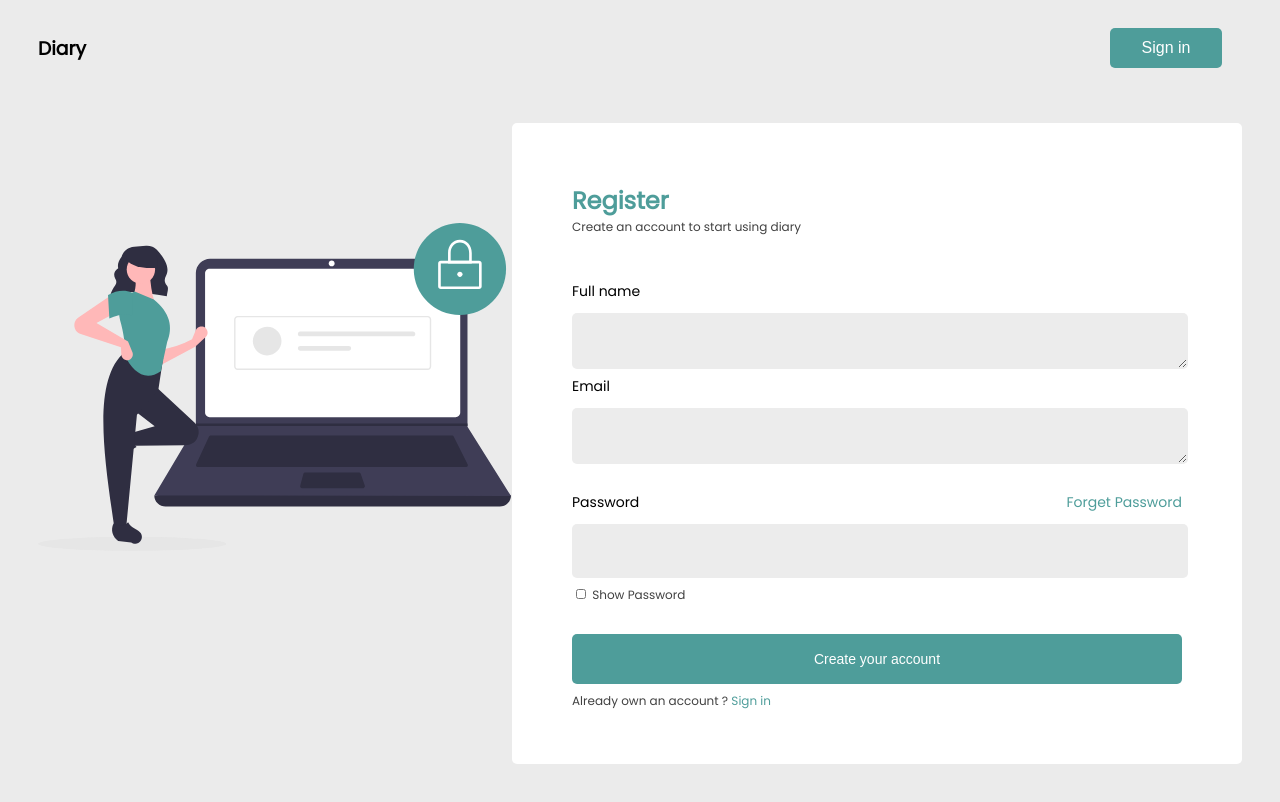
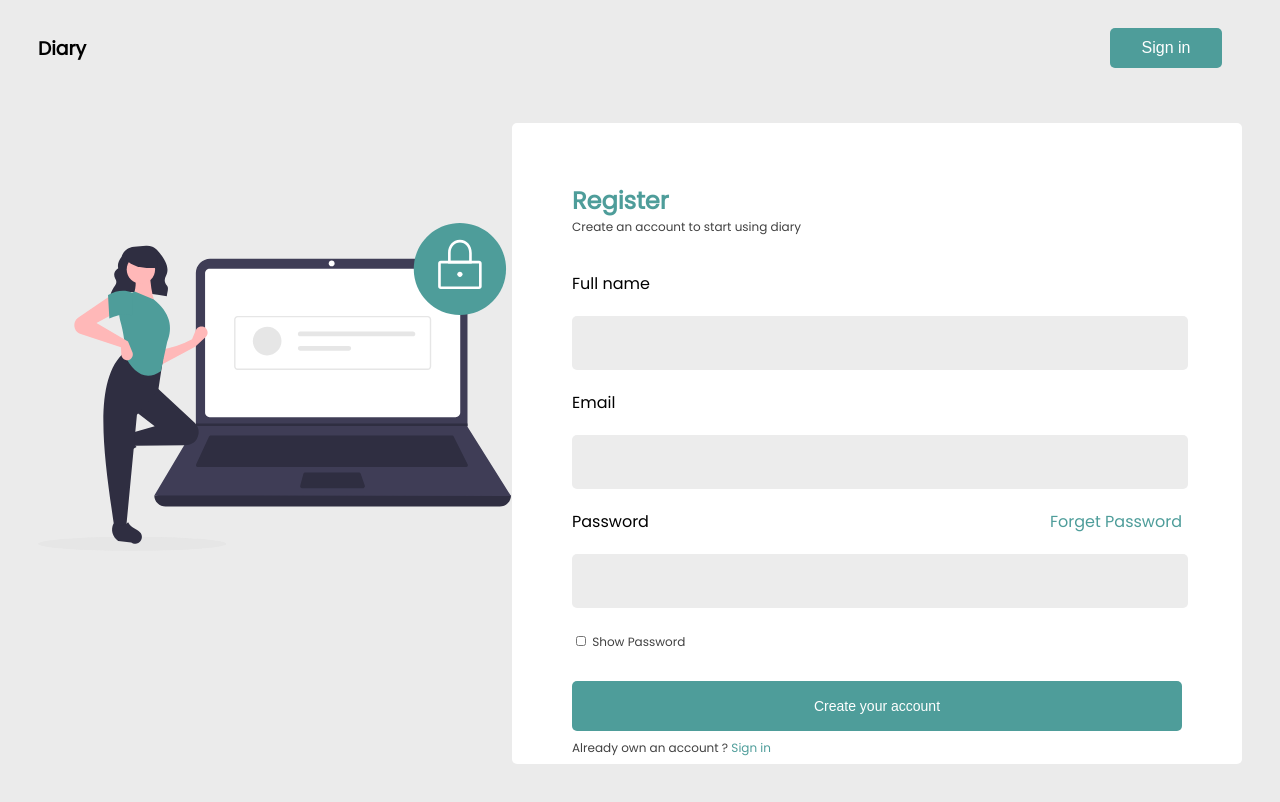
Before and after one commit to Nwakaego-Ego/Note-Application, a React (Vite) app: page /signup in a window 1280 px wide. Built offline with nearby package versions, Linux system fonts and the light colour scheme.

Commit message:
signup validation

```diff
--- a/src/Pages/Signup/Signup.jsx
+++ b/src/Pages/Signup/Signup.jsx
@@ -2,9 +2,14 @@ import SignInImage from "../../icons/SignInImage";
 import "./Signup.css";
 import { useNavigate } from "react-router-dom";
 import { Link } from "react-router-dom";
+import * as yup from "yup";
+import { Formik, Form, Field, ErrorMessage } from "formik";
+import "../../index.css";
+import { useState } from "react";
 
 function Signup() {
   const navigate = useNavigate();
+  const [showPassword, setshowPassword] = useState(false);
 
   function loginBtn() {
     navigate("/main");
@@ -13,6 +18,25 @@ function Signup() {
   function signinPage() {
     navigate("/");
   }
+
+  const showMyPassword = () => {
+    setshowPassword(!showPassword);
+  };
+
+  const schema = yup.object().shape({
+    name: yup
+      .string()
+      .max(20, "name cannot be more than 10 characters")
+      .required("name cannot be empty"),
+    email: yup.string().email().required("Email cannot be empty"),
+    password: yup
+      .string()
+      .max(10, "password should be 10 words max")
+      .min(5, "password should be 5 words minimum")
+      .required("password cannot be empty"),
+  });
+
+  const initialValues = { name: "", email: "", password: "" };
 
   return (
     <div>
@@ -37,37 +61,44 @@ function Signup() {
             <p className="login-question">
               Create an account to start using diary
             </p>
-            <form className="login-form">
+
+            <Formik
+              initialValues={initialValues}
+              validationSchema={schema}
+              onSubmit={(data) => {
+                console.log(data);
+              }}
+            >
+              {({ isValid, dirty }) => (
+                <Form className="login-form">
                   <div className="login-email">
-                <div className="login-email-label">
-                  <label for="fullname">Full name</label>
+                    <div>
+                      <label htmlFor="fullname">Full name</label>
+                      <Field
+                        name="name"
+                        id="name"
+                        type="text"
+                        className="login-email-input fullname"
+                      />
+                      <div className="error-message">
+                        <ErrorMessage name="name">{(msg) => msg}</ErrorMessage>
                       </div>
-                <textarea
-                  type="email"
-                  id="fullname"
-                  name="email"
-                  className="login-email-input"
-                ></textarea>
                     </div>
                     <div className="login-email">
-                <div className="login-email-label">
-                  <label for="email">
-                    Email <address></address>
-                  </label>
+                      <label htmlFor="email">Email</label>
+                      <Field
+                        name="email"
+                        id="email"
+                        type="text"
+                        className="login-email-input"
+                      />
+                      <div className="error-message">
+                        <ErrorMessage name="email">{(msg) => msg}</ErrorMessage>
                       </div>
-                <textarea
-                  type="email"
-                  id="email"
-                  name="email"
-                  className="login-email-input"
-                ></textarea>
                     </div>
-              <div className="login-password">
-                <div className="password">
-                  <div className="login-password-label">
+                    <div>
+                      <div className="signup-password-forget">
                         <label for="password">Password</label>
-                  </div>
-                  <div className="login-password-password">
                         <span className="login-forget-password">
                           <Link to="/forgetpassword" className="signup-link">
                             {" "}
@@ -75,31 +106,49 @@ function Signup() {
                           </Link>
                         </span>
                       </div>
+                      <Field
+                        name="password"
+                        id="password"
+                        type={showPassword ? "text" : "password"}
+                        className="login-email-input"
+                      />
+
+                      <div className="error-message">
+                        <ErrorMessage name="password">
+                          {(msg) => msg}
+                        </ErrorMessage>
                       </div>
-                <input
-                  type="password"
-                  id="password"
-                  className="login-password-input"
-                ></input>
+                    </div>
+
                     <div className="login-checkbox">
                       <input
                         type="checkbox"
                         id="checkbox"
                         className="login-checkbox-input"
+                        onClick={showMyPassword}
                       />
                       <label for="checkbox" className="checkbox">
                         {" "}
-                    Show Password
+                        {showPassword ? "Hide" : "Show Password"}
                       </label>
                     </div>
-              </div>
-            </form>
-            <button className="login-button" onClick={loginBtn}>
+
+                    <button
+                      type="submit"
+                      disabled={!isValid}
+                      className="login-button"
+                      onClick={loginBtn}
+                    >
                       <Link to="/main" className="login-link">
                         {" "}
                         Create your account
-              </Link>
+                      </Link>{" "}
                     </button>
+                  </div>
+                </Form>
+              )}
+            </Formik>
+
             <p className="login-account">
               Already own an account ?{" "}
               <span className="login-sign-up">
--- a/src/Pages/Test.jsx
+++ b/src/Pages/Test.jsx
@@ -15,16 +15,6 @@ const Test = () => {
       .min(5, "words should be 5 minimum")
       .required("password cannot be empty"),
   });
-
-  const validate = (value) => {
-    try {
-      schema.validateSync({
-        name: value,
-      });
-    } catch (error) {
-      console.log(error);
-    }
-  };
 
   const initialValues = { name: "", email: "", password: "" };
 
--- a/src/index.css
+++ b/src/index.css
@@ -1,6 +1,6 @@
 .login-form-section {
   width: 610px;
-  height: 421px;
+  height: 451px;
   background: #ffffff;
   border-radius: 5px;
   padding: 60px;
@@ -19,7 +19,7 @@
   font-size: 12px;
   line-height: 18px;
   color: #414141;
-  margin-bottom: 45px;
+  margin-bottom: 35px;
 }
 
 .login-email-label {
@@ -37,6 +37,8 @@
   border-radius: 5px;
   text-indent: 15px;
   border: 1px solid transparent;
+  margin-top: 20px;
+  margin-bottom: 20px;
 }
 
 .password {
@@ -105,3 +107,24 @@
 .login-sign-up {
   color: #4e9d9a;
 }
+
+/* NEW */
+
+.signup-password-forget {
+  display: flex;
+  justify-content: space-between;
+}
+
+.signup-form-section {
+  height: 771px;
+}
+
+.error-message {
+  color: red;
+}
+
+.error-reveal {
+  color: red;
+  font-size: 12px;
+  border: 1px solid red;
+}
```
Also changed, not shown: src/Services/AuthService.js (added, +16 -0 lines). Lines whose indentation alone changed are shown as unchanged.
